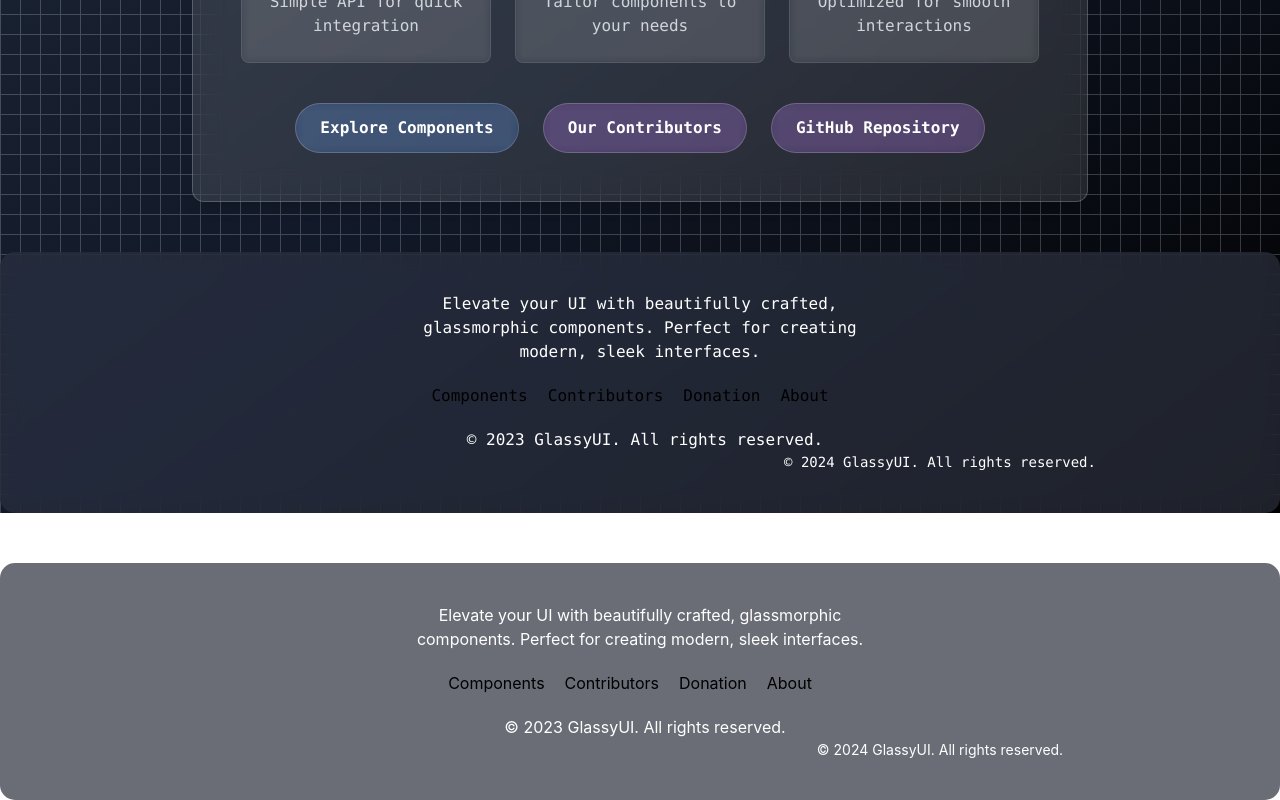
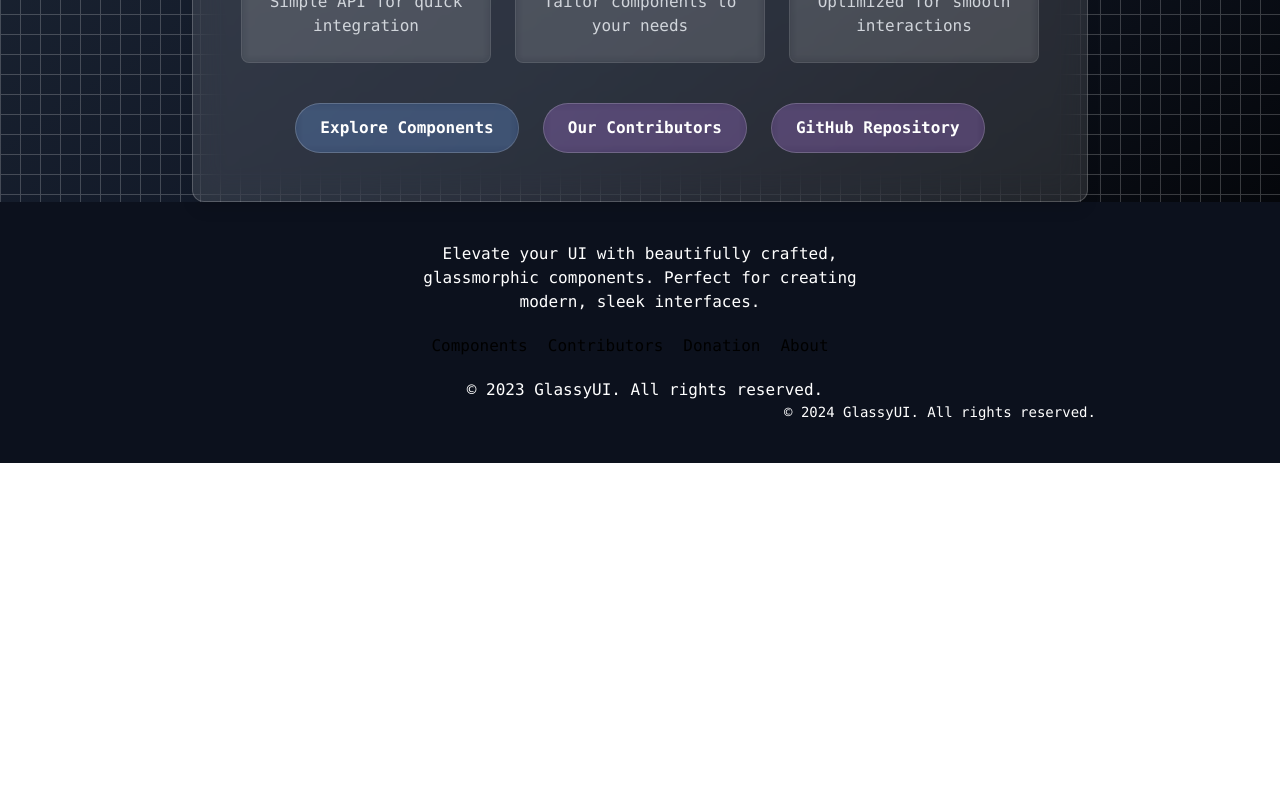
Before and after one commit to Jaishree2310/GlassyUI-Components, a React (Create React App) app: page / in a window 1280 px wide. Shown: the part 446-1246 px from the top of the page. After the commit the page ends 909 px from the top, so only its background shows below. Built offline with nearby package versions, Linux system fonts and the light colour scheme.

Commit message:
fixes the footer issues

```diff
--- a/src/App.tsx
+++ b/src/App.tsx
@@ -120,6 +120,6 @@
 };
 const ConditionalFooter: React.FC = () => {
   const location = useLocation();
-  return location.pathname === '/' ? <Footer /> : null;
+  return location.pathname === '/' ? null : <Footer />;
 };
 export default App;
--- a/src/components/Footer.tsx
+++ b/src/components/Footer.tsx
@@ -43,12 +43,10 @@
           .glass-footer {
             backdrop-filter: blur(10px) saturate(180%);
             -webkit-backdrop-filter: blur(10px) saturate(180%);
-            background-color: rgba(43, 48, 60, 0.7);
+            background-color: rgb(12, 17, 29);
             width: 100vw;
             padding: 40px 20px;
-            border-radius: 15px;
             text-align: center;
-            margin-top: 50px;
             display: flex;
             flex-direction: column;
             align-items: center;
```
